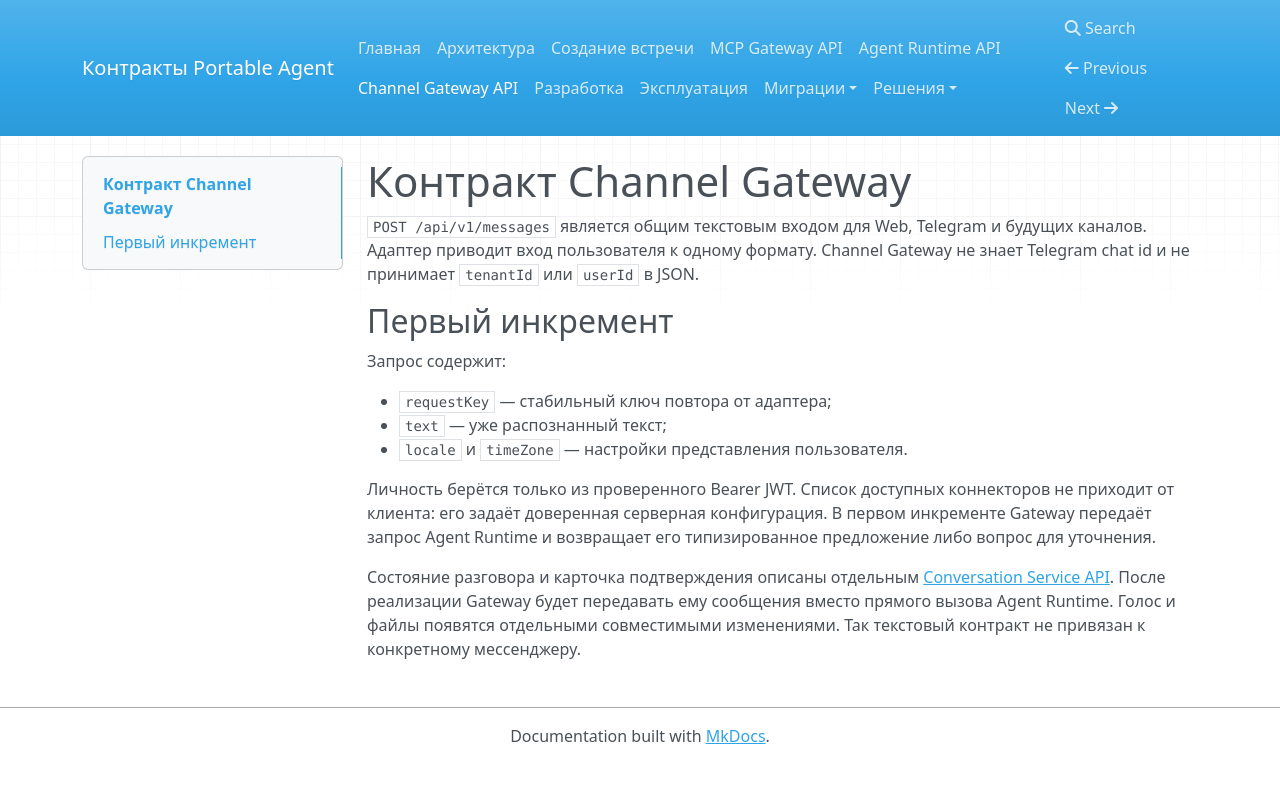
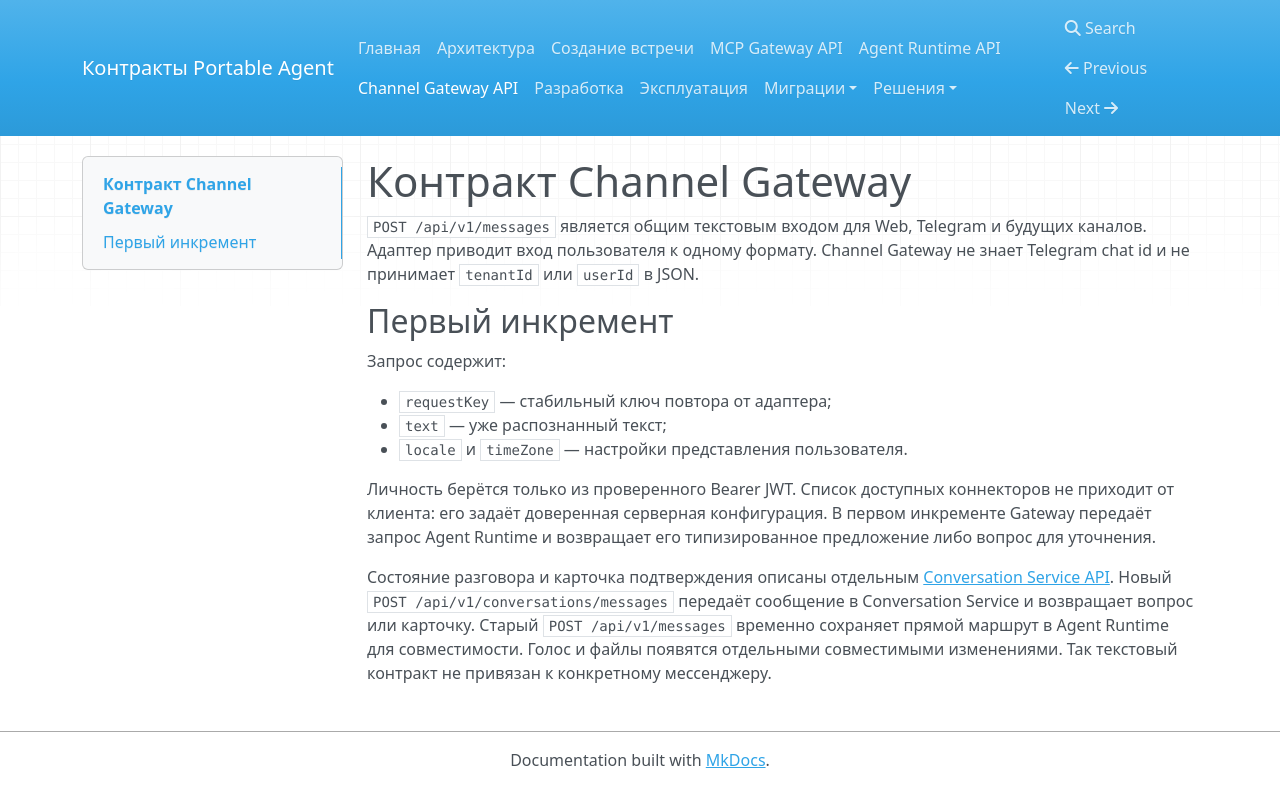
Before and after one commit to portable-agent/contracts, an MkDocs documentation site: the page built from docs/channel-gateway.md, in a window 1280 px wide. Shown: the top 807 px of the page. Built offline with MkDocs 1.6.1, drawn with Linux system fonts in a browser that asks for light colours; nearby versions of some CDN libraries.

Commit message:
feat: add conversation route to channel contract

```diff
--- a/docs/channel-gateway.md
+++ b/docs/channel-gateway.md
@@ -17,6 +17,8 @@
 и возвращает его типизированное предложение либо вопрос для уточнения.
 
 Состояние разговора и карточка подтверждения описаны отдельным
-[Conversation Service API](conversation-service.md). После реализации Gateway будет передавать ему
-сообщения вместо прямого вызова Agent Runtime. Голос и файлы появятся отдельными совместимыми
-изменениями. Так текстовый контракт не привязан к конкретному мессенджеру.
+[Conversation Service API](conversation-service.md). Новый `POST /api/v1/conversations/messages`
+передаёт сообщение в Conversation Service и возвращает вопрос или карточку. Старый
+`POST /api/v1/messages` временно сохраняет прямой маршрут в Agent Runtime для совместимости.
+Голос и файлы появятся отдельными совместимыми изменениями. Так текстовый контракт не привязан к
+конкретному мессенджеру.
--- a/package.json
+++ b/package.json
@@ -1,6 +1,6 @@
 {
   "name": "@portable-agent/contracts",
-  "version": "2.3.0",
+  "version": "2.4.0",
   "private": true,
   "files": [
     "openapi",
```
Also changed, not shown: README.md (+1 -1 lines), 8 other files.
